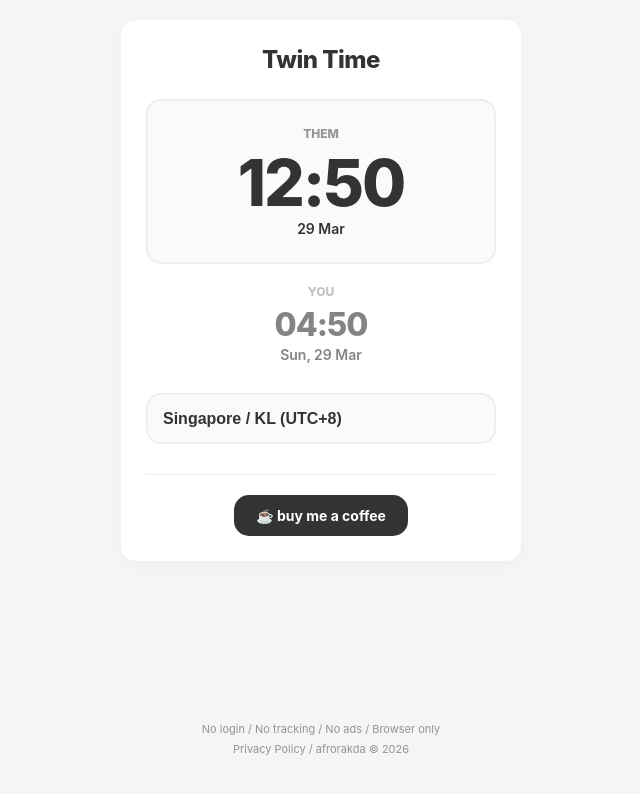
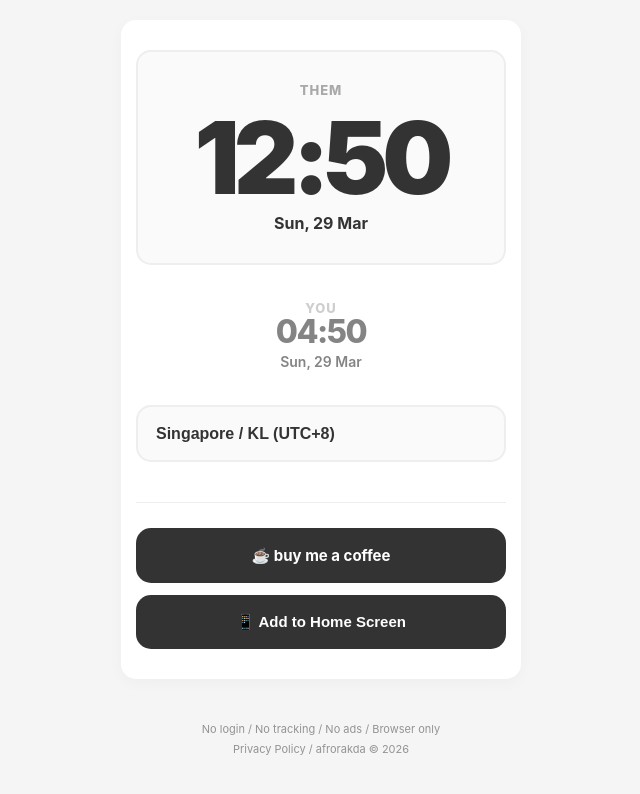
Before and after one commit to afrorakda/twin-time, a plain HTML site: page index.html in a window 1280 px wide. Shown: the whole page, without its empty margins (319-959 px from the left). Drawn offline with Linux system fonts and the light colour scheme.

Commit message:
Enhance layout and add home screen modal
Updated styles and added modal for home screen installation instructions.

```diff
--- a/index.html
+++ b/index.html
@@ -13,6 +13,7 @@
             --main: #333;
             --accent: #eee;
             --input-bg: #fafafa;
+            --ghost: #888;
             --radius: 15px;
             --night-bg: #1a1a1a;
             --night-text: #eee;
@@ -36,33 +37,26 @@
             width: 100%;
             max-width: 400px;
             background-color: var(--container-bg);
-            padding: 25px;
+            padding: 30px 15px;
             border-radius: var(--radius);
             box-shadow: 0 4px 15px rgba(0,0,0,0.03);
             display: flex;
             flex-direction: column;
-            gap: 20px;
+            gap: 25px;
         }
 
-        header { text-align: center; margin-bottom: 5px; }
-        h1 { font-size: 24px; margin: 0; font-weight: 800; letter-spacing: -0.5px; }
-
-        /* Clock Areas */
-        .clock-section {
+        /* Them Area (Main) - 巨大化 */
+        .them-section {
             width: 100%;
+            background-color: var(--input-bg);
+            border: 2px solid var(--accent);
             border-radius: var(--radius);
-            padding: 25px 20px;
+            padding: 30px 20px;
             display: flex;
             flex-direction: column;
             align-items: center;
+            position: relative;
             transition: 0.3s ease;
-        }
-
-        /* THEM (Main) */
-        .them-section {
-            background-color: var(--input-bg);
-            border: 2px solid var(--accent);
-            position: relative;
         }
         .them-section.night {
             background-color: var(--night-bg);
@@ -70,68 +64,93 @@
             color: var(--night-text);
         }
 
-        .label { font-size: 12px; font-weight: 800; opacity: 0.5; margin-bottom: 5px; text-transform: uppercase; }
-        .night .label { opacity: 0.8; }
+        .label { font-size: 13px; font-weight: 800; opacity: 0.4; text-transform: uppercase; letter-spacing: 1px; }
+        .night .label { opacity: 0.7; }
 
-        .time-display { font-size: 64px; font-weight: 800; line-height: 1; letter-spacing: -2px; margin: 5px 0; }
-        .date-display { font-size: 14px; font-weight: 600; }
+        /* 時間を巨大化 */
+        .time-display-huge {
+            font-size: 100px; /* 超巨大化 */
+            font-weight: 900;
+            line-height: 1;
+            letter-spacing: -6px;
+            margin: 10px 0 5px;
+        }
+        .date-display-them {
+            font-size: 16px;
+            font-weight: 700;
+            color: var(--main);
+            display: flex;
+            align-items: center;
+            gap: 5px;
+        }
+        .night .date-display-them { color: var(--night-text); }
+
         .diff-tag {
-            font-size: 11px; font-weight: 800; padding: 2px 8px;
-            border-radius: 10px; background: rgba(0,0,0,0.05); margin-left: 5px;
+            font-size: 11px; font-weight: 800; padding: 3px 8px;
+            border-radius: 10px; background: rgba(0,0,0,0.06);
         }
-        .night .diff-tag { background: rgba(255,255,255,0.1); }
+        .night .diff-tag { background: rgba(255,255,255,0.15); }
 
-        .night-icon { font-size: 24px; position: absolute; top: 15px; right: 15px; display: none; }
+        .night-icon { font-size: 28px; position: absolute; top: 15px; right: 15px; display: none; }
         .night .night-icon { display: block; }
 
-        /* YOU (Sub) */
+        /* You Area (Sub) */
         .you-section {
-            background-color: transparent;
-            border: none;
-            padding-top: 0;
-            padding-bottom: 10px;
+            width: 100%;
+            padding: 10px;
+            text-align: center;
             opacity: 0.6;
         }
-        .you-section .time-display { font-size: 32px; letter-spacing: -1px; }
+        .time-display-small { font-size: 32px; font-weight: 800; line-height: 1; letter-spacing: -1.5px; margin: 0 0 5px; }
+        .date-display-small { font-size: 14px; font-weight: 600; }
 
-        /* Selector */
+        /* City Selector */
         select {
             width: 100%;
-            padding: 15px;
+            padding: 18px;
             border: 2px solid var(--accent);
             border-radius: var(--radius);
             background-color: var(--input-bg);
             font-size: 16px;
-            font-weight: 600;
+            font-weight: 700;
             color: var(--main);
             outline: none;
             cursor: pointer;
             -webkit-appearance: none;
+            transition: 0.2s;
         }
 
-        /* UI Parts */
+        /* Action Buttons (buy & add) */
         .support-area {
             display: flex;
             flex-direction: column;
             align-items: center;
             gap: 12px;
-            margin-top: 10px;
+            margin-top: 15px;
             border-top: 1px solid var(--accent);
-            padding-top: 20px;
+            padding-top: 25px;
         }
 
-        .kofi-btn {
+        .action-btn {
             display: flex;
             align-items: center;
+            justify-content: center;
             gap: 8px;
-            background: var(--main);
-            color: #fff;
+            width: 100%;
+            background-color: var(--main);
+            color: var(--container-bg);
+            border: none;
+            border-radius: var(--radius);
+            padding: 18px;
+            font-size: 15px;
+            font-weight: bold;
+            cursor: pointer;
             text-decoration: none;
-            padding: 12px 22px;
-            border-radius: var(--radius);
-            font-weight: bold;
-            font-size: 14px;
+            transition: 0.1s;
         }
+        .action-btn:active { transform: scale(0.98); }
+
+        .gh-icon { font-size: 16px; opacity: 0.8; }
 
         footer {
             margin-top: auto;
@@ -142,29 +161,59 @@
             opacity: 0.5;
         }
 
+        /* Modal */
+        .modal {
+            display: none;
+            position: fixed;
+            top: 0; left: 0; width: 100%; height: 100%;
+            background: rgba(0,0,0,0.6);
+            justify-content: center; align-items: center;
+            z-index: 1000;
+        }
+
+        .modal-content {
+            background: var(--container-bg);
+            padding: 30px;
+            border-radius: var(--radius);
+            max-width: 340px;
+            width: 90%;
+            position: relative;
+        }
+
+        .modal-close-x {
+            position: absolute;
+            top: 15px; right: 15px;
+            color: #ccc; font-size: 22px; cursor: pointer;
+            padding: 5px;
+        }
+
+        .modal-title {
+            display: flex; align-items: center; gap: 10px;
+            font-size: 20px; font-weight: bold; margin-bottom: 25px;
+        }
+
+        .modal-item { margin-bottom: 18px; font-size: 14px; line-height: 1.6; color: #555; }
+        .modal-item b { display: block; margin-bottom: 3px; color: var(--main); }
+
     </style>
 </head>
 <body>
 
 <div class="container">
-    <header>
-        <h1>Twin Time</h1>
-    </header>
-
-    <div id="them-area" class="clock-section them-section">
+    <div id="them-area" class="them-section">
         <div class="night-icon">🌙</div>
         <div class="label">Them</div>
-        <div id="them-time" class="time-display">00:00</div>
-        <div class="date-display">
+        <div id="them-time" class="time-display-huge">00:00</div>
+        <div class="date-display-them">
             <span id="them-date">---</span>
             <span id="them-diff" class="diff-tag"></span>
         </div>
     </div>
 
-    <div class="clock-section you-section">
+    <div class="you-section">
         <div class="label">You</div>
-        <div id="you-time" class="time-display">00:00</div>
-        <div id="you-date" class="date-display">---</div>
+        <div id="you-time" class="time-display-small">00:00</div>
+        <div id="you-date" class="date-display-small">---</div>
     </div>
 
     <select id="city-selector" onchange="saveAndRefresh()">
@@ -212,7 +261,8 @@
     </select>
 
     <div class="support-area">
-        <a href="https://ko-fi.com/afrorakda" class="kofi-btn">☕️ buy me a coffee</a>
+        <a href="https://ko-fi.com/afrorakda" class="action-btn">☕️ buy me a coffee</a>
+        <button class="action-btn" onclick="showModal()">📱 Add to Home Screen</button>
     </div>
 </div>
 
@@ -220,6 +270,24 @@
     No login / No tracking / No ads / Browser only<br>
     Privacy Policy / afrorakda © 2026
 </footer>
+
+<div id="homeModal" class="modal">
+    <div class="modal-content">
+        <div class="modal-close-x" onclick="closeModal()">×</div>
+        <div class="modal-title"><span>📱</span> Install</div>
+        <div class="modal-item">
+            Add this tool to your home screen.
+        </div>
+        <div class="modal-item">
+            <b>🍏 iPhone (Safari):</b>
+            Tap Share, then Add to Home Screen.
+        </div>
+        <div class="modal-item">
+            <b>🤖 Android (Chrome):</b>
+            Tap Menu (⋮), then Add to Home Screen.
+        </div>
+    </div>
+</div>
 
 <script>
     const themTimeEl = document.getElementById('them-time');
@@ -252,14 +320,13 @@
         const targetOffset = parseFloat(citySelector.value);
 
         // Calculate target time
-        // getTimezoneOffset is in minutes, convert to hours and invert for UTC
-        const localOffset = now.getTimezoneOffset() / 60;
         const utc = now.getTime() + (now.getTimezoneOffset() * 60000);
         const themDate = new Date(utc + (3600000 * targetOffset));
 
         const themH = themDate.getHours();
         themTimeEl.innerText = themDate.toLocaleTimeString('en-GB', { hour: '2-digit', minute: '2-digit' });
-        themDateEl.innerText = themDate.toLocaleDateString('en-GB', { day: 'numeric', month: 'short' });
+        // 曜日を追加 (weekday: 'short')
+        themDateEl.innerText = themDate.toLocaleDateString('en-GB', { weekday: 'short', day: 'numeric', month: 'short' });
 
         // Relative Date (Yesterday / Tomorrow)
         const youDay = new Date(now.getFullYear(), now.getMonth(), now.getDate());
@@ -284,6 +351,9 @@
         }
     }
 
+    function showModal() { document.getElementById('homeModal').style.display = 'flex'; }
+    function closeModal() { document.getElementById('homeModal').style.display = 'none'; }
+
     setInterval(updateClocks, 1000);
     updateClocks();
 
```
